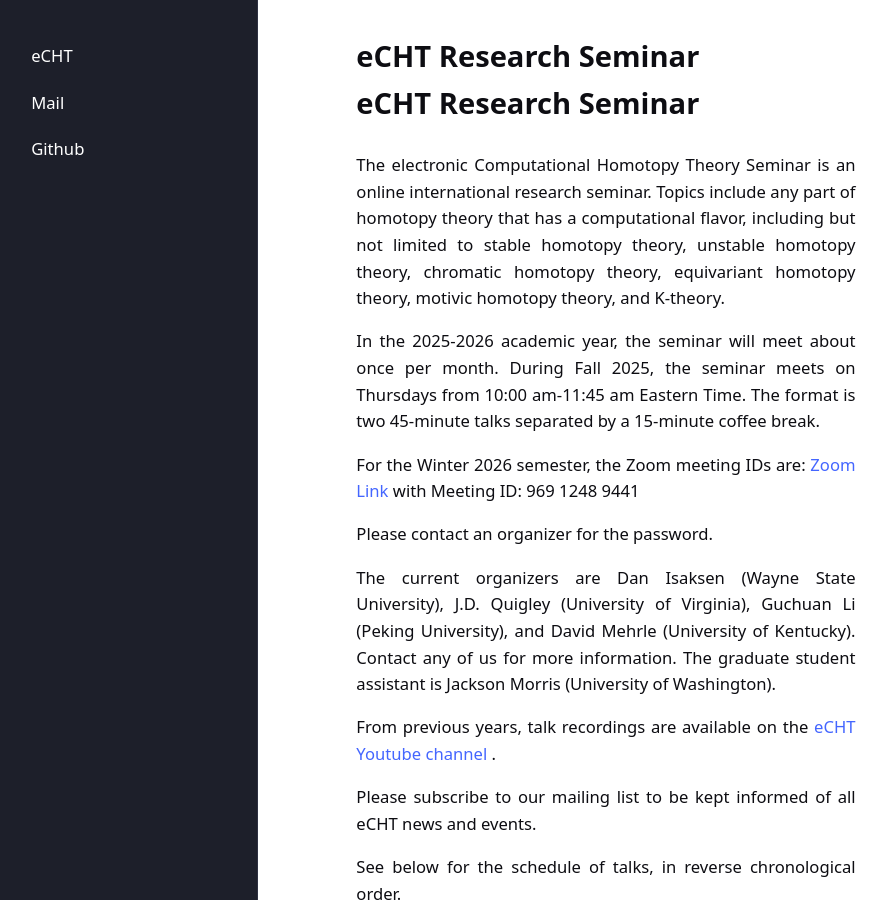
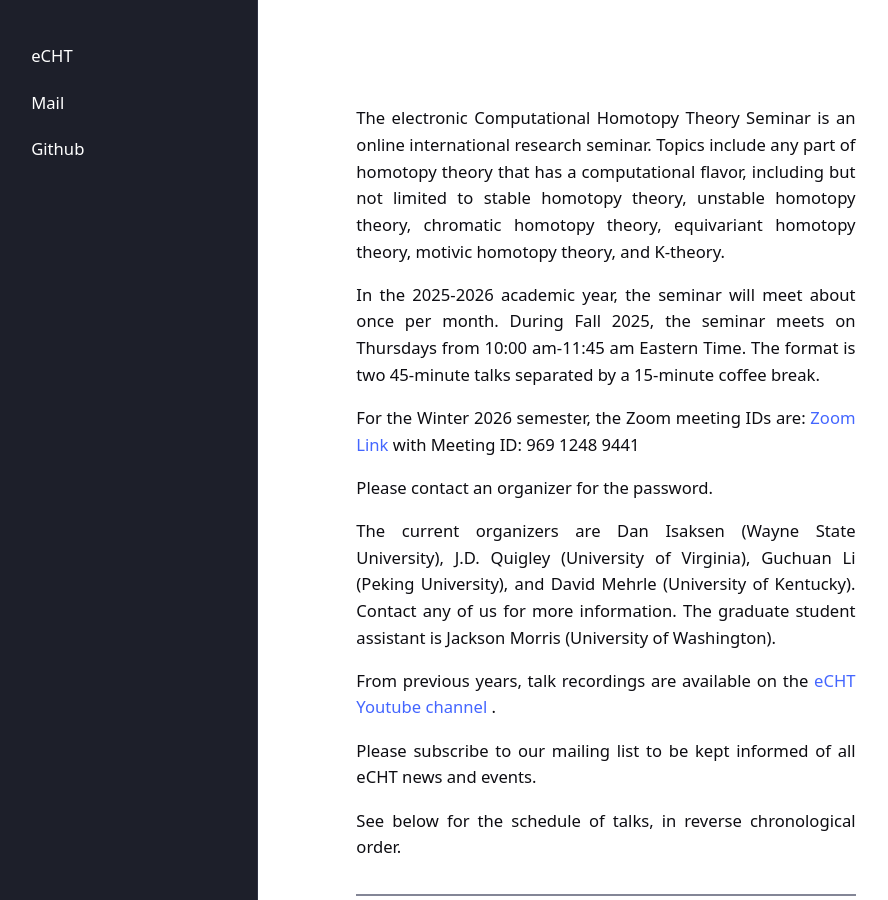
Before and after one commit to eCHTorc/eCHTorc.github.io, a Jekyll site: the page built from eCHT-research-seminar.html, in a window 1280 px wide and 900 px high. Shown: the whole window, without its empty margins (43-931 px from the left). Built offline with Jekyll 4.4.1, drawn with Linux system fonts in a browser that asks for light colours.

Commit message:
Update eCHT-research-seminar.html

```diff
--- a/eCHT-research-seminar.html
+++ b/eCHT-research-seminar.html
@@ -1,5 +1,4 @@
 ---
-title: "eCHT Research Seminar"
 layout: page
 ---
 
```
